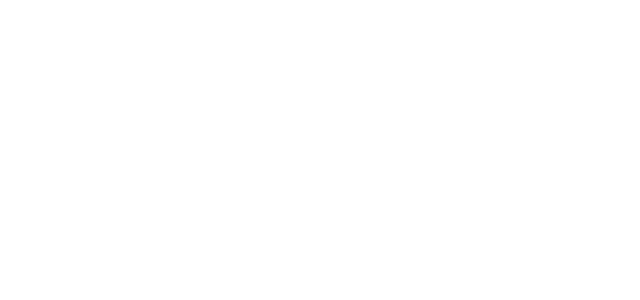
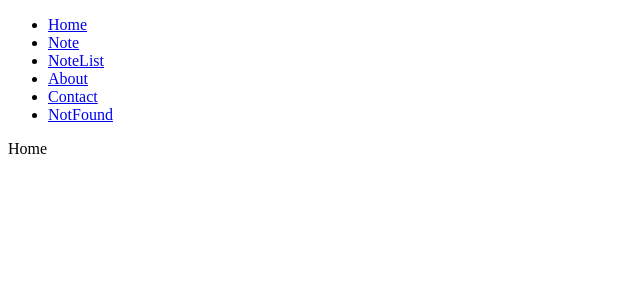
Before and after one commit to Kamilismayilzade/react-router-dom-implementation-study, a React (Vite) app: page / in a window 1280 px wide. Shown: the top 300 px of the page, without its empty margins (0-640 px from the left). Built offline with nearby package versions, Linux system fonts and the light colour scheme.

Commit message:
Basic implementation

```diff
--- a/src/App.tsx
+++ b/src/App.tsx
@@ -1,13 +1,34 @@
 import { useState } from 'react'
+import { Route, Routes } from 'react-router-dom'
 import './App.css'
+import About from './components/About'
+import Contact from './components/Contact'
+import Home from './components/Home'
+import Navbar from './components/Navbar'
+import Note from './components/Note'
+import NoteList from './components/NoteList'
+import NotFound from './components/NotFound'
 
 function App() {
 
   return (
+    <>
 
-    <div className="App">
+    <Navbar />
 
-    </div>
+    <Routes>
+
+        <Route path='/' element={ <Home /> } />
+        <Route path='/note' element={ <Note /> } />
+        <Route path='/notelist' element={ <NoteList /> } />
+        <Route path='/about' element={ <About /> } />
+        <Route path='/contact' element={ <Contact /> } />
+        <Route path='/notfound' element={ <NotFound /> } />
+
+    </Routes>
+
+    </>
+
 
   )
 }
--- a/src/components/Navbar.tsx
+++ b/src/components/Navbar.tsx
@@ -1,10 +1,22 @@
 import React from 'react'
+import { Link } from 'react-router-dom'
 
 const Navbar = () => {
 
   return (
 
-    <div>Navbar</div>
+    <nav>
+
+        <ul>
+            <li> <Link to='/' >Home</Link> </li>
+            <li> <Link to='/note' >Note</Link> </li>
+            <li> <Link to='/notelist' >NoteList</Link> </li>
+            <li> <Link to='/about' >About</Link> </li>
+            <li> <Link to='/contact' >Contact</Link> </li>
+            <li> <Link to='/notfound' >NotFound</Link> </li>
+        </ul>
+
+    </nav>
 
   )
 }
```
